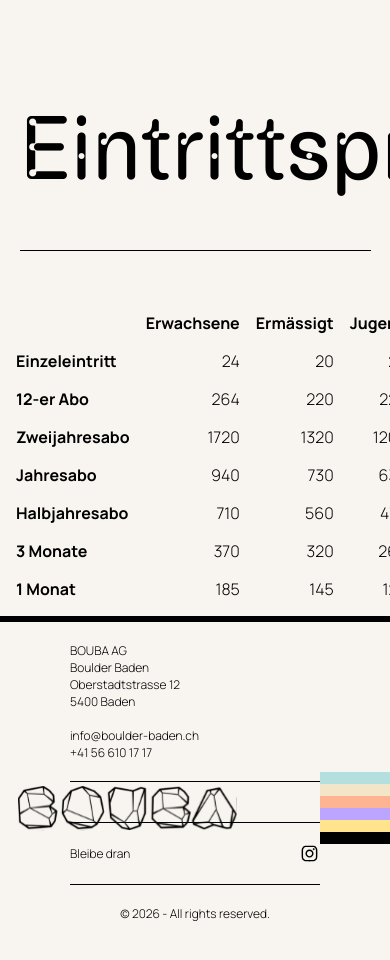
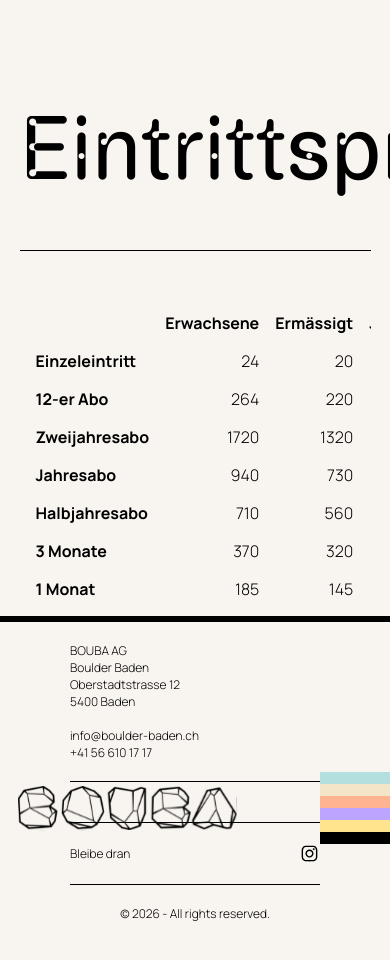
Before and after one commit to escodebar/boulder-baden.ch, a Nuxt app: page /eintrittspreise in a window 390 px wide. Shown: the top 960 px of the page. Built offline with nearby package versions, Linux system fonts and the light colour scheme.

Commit message:
Allow to horizontally scroll the table on phones

```diff
--- a/app/components/eintrittspreise.vue
+++ b/app/components/eintrittspreise.vue
@@ -125,4 +125,20 @@ th {
 td {
   text-align: right;
 }
+
+@media (max-width: 767px) {
+  table {
+    display: block;
+    overflow-x: auto;
+    white-space: nowrap;
+  }
+
+  thead th:first-child,
+  tbody th {
+    background: var(--color-base);
+    position: sticky;
+    left: 0;
+    z-index: 2;
+  }
+}
 </style>
```
